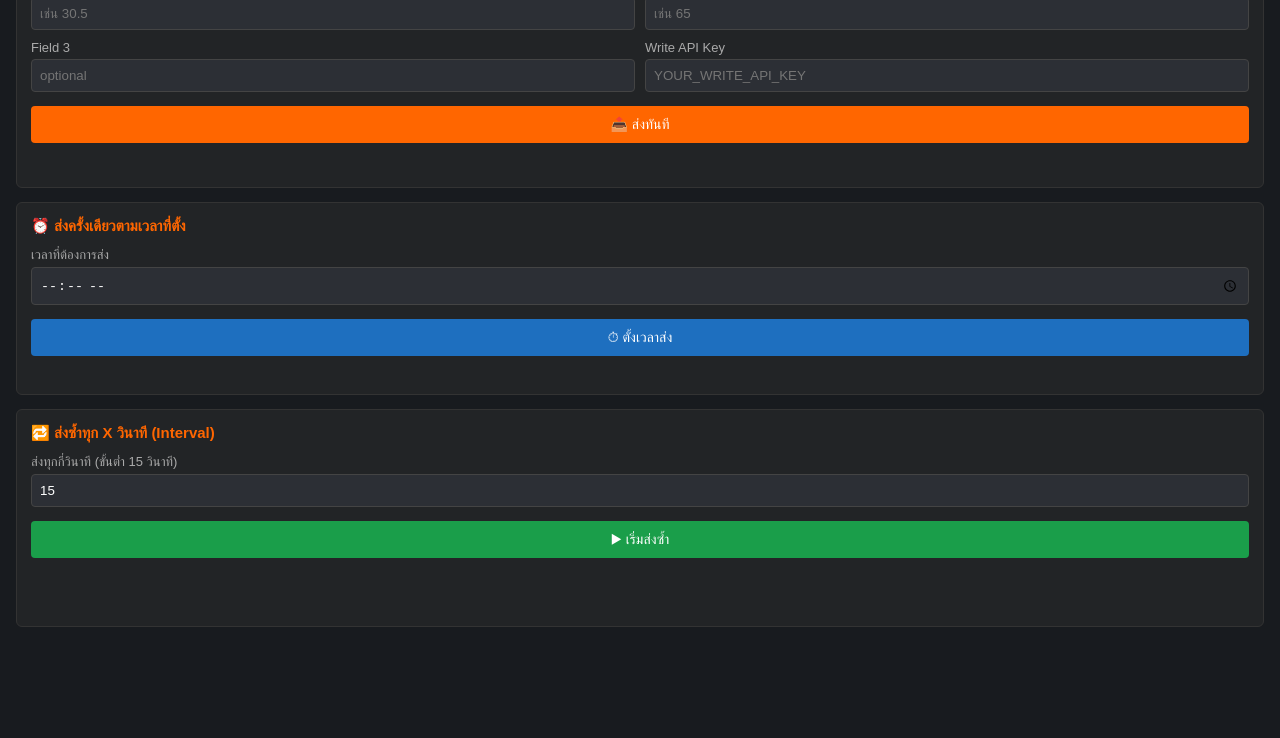
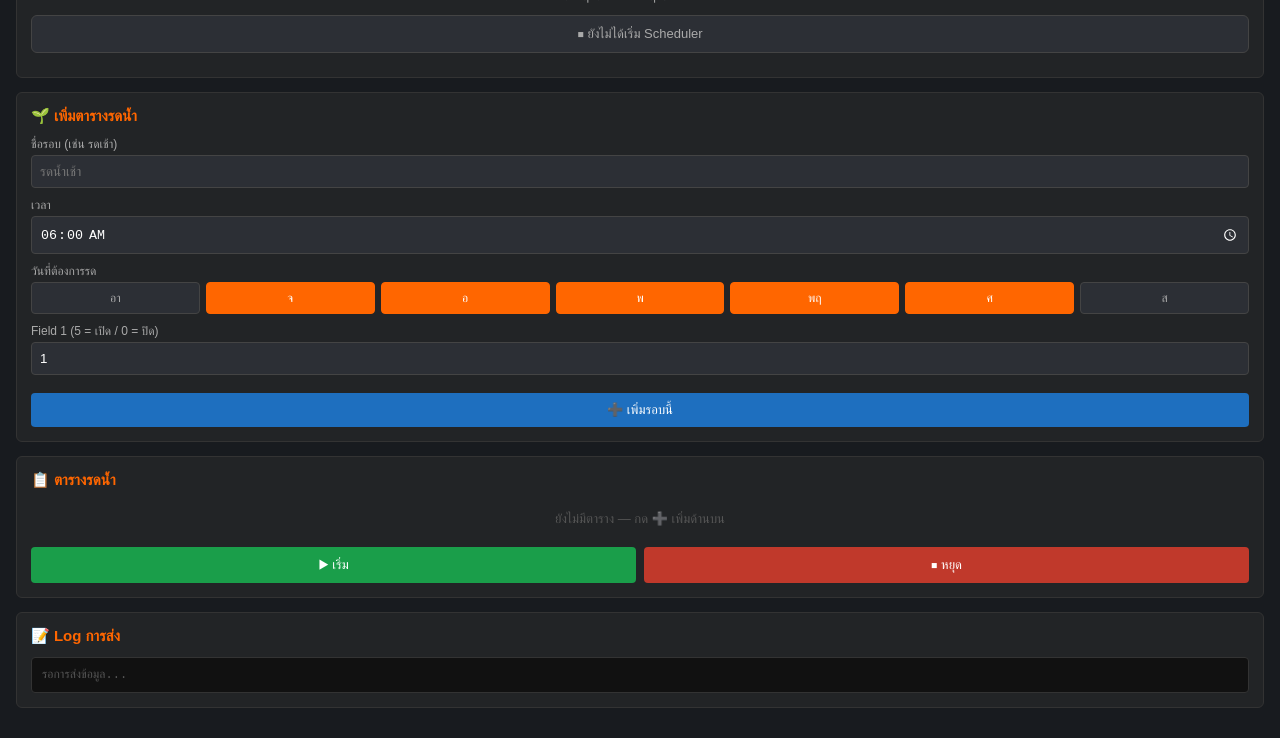
Before and after one commit to tanadol0401/time, a plain HTML site: page index.html in a window 1280 px wide. Shown: the part 83-821 px from the top of the page. Before the commit the page ends 800 px from the top, so only its background shows below. Drawn offline with Linux system fonts and the light colour scheme.

Commit message:
Update index.html

```diff
--- a/index.html
+++ b/index.html
@@ -2,6 +2,7 @@
 <html>
 <head>
   <meta charset="UTF-8">
+  <meta name="viewport" content="width=device-width, initial-scale=1.0">
   <style>
     * { box-sizing: border-box; margin: 0; padding: 0; }
     body {
@@ -11,13 +12,11 @@
       padding: 16px;
       font-size: 14px;
     }
-    h3 {
-      color: #ff6600;
-      margin-bottom: 12px;
-      font-size: 15px;
-    }
-    label { display: block; margin-bottom: 4px; color: #aaa; font-size: 13px; }
-    input[type="number"], input[type="time"] {
+    h3 { color: #ff6600; margin-bottom: 12px; font-size: 15px; }
+    label { display: block; margin-bottom: 4px; color: #aaa; font-size: 12px; }
+    input[type="number"],
+    input[type="text"],
+    input[type="time"] {
       width: 100%;
       padding: 8px;
       background: #2c2f35;
@@ -25,6 +24,7 @@
       color: white;
       border-radius: 4px;
       margin-bottom: 10px;
+      color-scheme: dark;
     }
     .section {
       background: #222426;
@@ -36,208 +36,305 @@
     .row { display: flex; gap: 10px; }
     .row > div { flex: 1; }
     button {
-      width: 100%;
-      padding: 10px;
+      padding: 9px 14px;
       border: none;
       border-radius: 4px;
       cursor: pointer;
-      font-size: 14px;
-      margin-top: 4px;
+      font-size: 13px;
     }
-    .btn-submit { background: #ff6600; color: white; }
-    .btn-start  { background: #1a9e4a; color: white; }
-    .btn-stop   { background: #c0392b; color: white; display:none; }
-    .btn-oneshot{ background: #1e6fbf; color: white; }
-    #status, #status2 {
-      margin-top: 10px;
+    .btn-blue   { background: #1e6fbf; color: white; width: 100%; margin-top: 8px; }
+    .btn-green  { background: #1a9e4a; color: white; }
+    .btn-red    { background: #c0392b; color: white; }
+    .btn-gray   { background: #444; color: white; }
+
+    /* วันในสัปดาห์ */
+    .day-selector { display: flex; gap: 6px; flex-wrap: wrap; margin-bottom: 10px; }
+    .day-btn {
+      flex: 1;
+      min-width: 36px;
+      padding: 8px 4px;
+      border-radius: 4px;
+      border: 1px solid #444;
+      background: #2c2f35;
+      color: #aaa;
+      cursor: pointer;
+      text-align: center;
+      font-size: 12px;
+      user-select: none;
+    }
+    .day-btn.selected {
+      background: #ff6600;
+      color: white;
+      border-color: #ff6600;
+    }
+
+    .schedule-item {
+      display: flex;
+      align-items: center;
+      justify-content: space-between;
+      background: #2c2f35;
+      border: 1px solid #444;
+      border-radius: 4px;
+      padding: 10px 12px;
+      margin-bottom: 8px;
+    }
+    .schedule-item .time-label {
+      font-size: 20px;
+      font-weight: bold;
+      color: #ff6600;
+      min-width: 60px;
+    }
+    .schedule-item .detail {
+      flex: 1;
+      padding: 0 10px;
+      font-size: 12px;
+      color: #aaa;
+    }
+    .schedule-item .detail .name { color: white; font-size: 13px; margin-bottom: 2px; }
+    .schedule-item .detail .days { color: #f5a623; }
+    .schedule-item .status-dot {
+      width: 10px; height: 10px;
+      border-radius: 50%;
+      background: #444;
+      margin-right: 8px;
+      flex-shrink: 0;
+    }
+    .schedule-item .status-dot.active { background: #1a9e4a; }
+    .schedule-item .status-dot.done   { background: #f5a623; }
+
+    #global-status {
+      text-align: center;
+      padding: 10px;
+      border-radius: 6px;
+      margin-bottom: 10px;
       font-size: 13px;
-      min-height: 20px;
+      background: #2c2f35;
+    }
+    #global-status.running { border: 1px solid #1a9e4a; color: #1a9e4a; }
+    #global-status.stopped { border: 1px solid #444;    color: #aaa; }
+    #clock { text-align: center; font-size: 32px; font-weight: bold; color: white; letter-spacing: 2px; }
+    #date-display { text-align: center; color: #aaa; font-size: 12px; margin: 4px 0 12px; }
+    #log {
+      background: #111;
+      border: 1px solid #333;
+      border-radius: 4px;
+      padding: 10px;
+      font-size: 12px;
+      max-height: 130px;
+      overflow-y: auto;
       color: #73bf69;
+      font-family: monospace;
     }
-    .badge {
-      display: inline-block;
-      padding: 2px 8px;
-      border-radius: 10px;
-      font-size: 12px;
-      margin-left: 6px;
-    }
-    .badge-live { background: #1a9e4a; color: white; }
-    .badge-wait { background: #1e6fbf; color: white; }
-    #countdown { color: #f5a623; font-size: 13px; margin-top: 6px; min-height: 18px; }
-    #countdown2 { color: #f5a623; font-size: 13px; margin-top: 6px; min-height: 18px; }
+    .log-entry { margin-bottom: 4px; }
+    .log-entry.error { color: #e74c3c; }
+    .empty-msg { color: #555; font-size: 13px; text-align: center; padding: 10px; }
+    .ctrl-row { display: flex; gap: 8px; margin-top: 10px; }
+    .ctrl-row button { flex: 1; padding: 10px; }
   </style>
 </head>
 <body>
 
-  <!-- ข้อมูล -->
+  <!-- นาฬิกา -->
   <div class="section">
-    <h3>📡 ข้อมูลที่จะส่ง</h3>
-    <div class="row">
-      <div>
-        <label>Field 1 (Temperature °C)</label>
-        <input type="number" id="field1" placeholder="เช่น 30.5">
-      </div>
-      <div>
-        <label>Field 2 (Humidity %)</label>
-        <input type="number" id="field2" placeholder="เช่น 65">
-      </div>
-    </div>
-    <div class="row">
-      <div>
-        <label>Field 3</label>
-        <input type="number" id="field3" placeholder="optional">
-      </div>
-      <div>
-        <label>Write API Key</label>
-        <input type="text" id="apikey" placeholder="YOUR_WRITE_API_KEY" style="width:100%;padding:8px;background:#2c2f35;border:1px solid #444;color:white;border-radius:4px;margin-bottom:10px;">
-      </div>
-    </div>
-    <button class="btn-submit" onclick="sendNow()">📤 ส่งทันที</button>
-    <div id="status"></div>
+    <div id="clock">00:00:00</div>
+    <div id="date-display">--</div>
+    <div id="global-status" class="stopped">⏹ ยังไม่ได้เริ่ม Scheduler</div>
   </div>
 
-  <!-- แบบที่ 1: ส่งครั้งเดียวตามเวลา -->
+  <!-- เพิ่มตารางรดน้ำ -->
   <div class="section">
-    <h3>⏰ ส่งครั้งเดียวตามเวลาที่ตั้ง</h3>
-    <label>เวลาที่ต้องการส่ง</label>
-    <input type="time" id="oneshot-time">
-    <button class="btn-oneshot" onclick="setOneShot()">⏱ ตั้งเวลาส่ง</button>
-    <div id="countdown"></div>
+    <h3>🌱 เพิ่มตารางรดน้ำ</h3>
+
+    <label>ชื่อรอบ (เช่น รดเช้า)</label>
+    <input type="text" id="new-label" placeholder="รดน้ำเช้า">
+
+    <label>เวลา</label>
+    <input type="time" id="new-time" value="06:00">
+
+    <label>วันที่ต้องการรด</label>
+    <div class="day-selector">
+      <div class="day-btn" data-day="0" onclick="toggleDay(this)">อา</div>
+      <div class="day-btn selected" data-day="1" onclick="toggleDay(this)">จ</div>
+      <div class="day-btn selected" data-day="2" onclick="toggleDay(this)">อ</div>
+      <div class="day-btn selected" data-day="3" onclick="toggleDay(this)">พ</div>
+      <div class="day-btn selected" data-day="4" onclick="toggleDay(this)">พฤ</div>
+      <div class="day-btn selected" data-day="5" onclick="toggleDay(this)">ศ</div>
+      <div class="day-btn" data-day="6" onclick="toggleDay(this)">ส</div>
+    </div>
+
+    <label>Field 1 (5 = เปิด / 0 = ปิด)</label>
+    <input type="number" id="new-field1" value="1">
+
+    <button class="btn-blue" onclick="addSchedule()">➕ เพิ่มรอบนี้</button>
   </div>
 
-  <!-- แบบที่ 2: ส่งซ้ำทุก X วินาที -->
+  <!-- รายการ -->
   <div class="section">
-    <h3>🔁 ส่งซ้ำทุก X วินาที (Interval)</h3>
-    <label>ส่งทุกกี่วินาที (ขั้นต่ำ 15 วินาที)</label>
-    <input type="number" id="interval-sec" value="15" min="15">
-    <button class="btn-start" id="btn-start" onclick="startInterval()">▶ เริ่มส่งซ้ำ</button>
-    <button class="btn-stop"  id="btn-stop"  onclick="stopInterval()">⏹ หยุด</button>
-    <div id="countdown2"></div>
-    <div id="status2"></div>
+    <h3>📋 ตารางรดน้ำ</h3>
+    <div id="schedule-list">
+      <div class="empty-msg">ยังไม่มีตาราง — กด ➕ เพิ่มด้านบน</div>
+    </div>
+    <div class="ctrl-row">
+      <button class="btn-green" onclick="startScheduler()">▶ เริ่ม</button>
+      <button class="btn-red"   onclick="stopScheduler()">⏹ หยุด</button>
+    </div>
+  </div>
+
+  <!-- Log -->
+  <div class="section">
+    <h3>📝 Log การส่ง</h3>
+    <div id="log"><span style="color:#555">รอการส่งข้อมูล...</span></div>
   </div>
 
 <script>
-  let oneshotTimer = null;
-  let oneshotCountdown = null;
-  let intervalTimer = null;
-  let intervalCountdown = null;
-  let nextSendIn = 0;
+  const API_KEY = "4DJYWFHXB18MR0BE"; // ← Fixed API Key
 
-  function getData() {
-    return {
-      key: document.getElementById("apikey").value.trim(),
-      f1: document.getElementById("field1").value,
-      f2: document.getElementById("field2").value,
-      f3: document.getElementById("field3").value,
-    };
+  const DAY_NAMES = ["อาทิตย์","จันทร์","อังคาร","พุธ","พฤหัส","ศุกร์","เสาร์"];
+  const DAY_SHORT = ["อา","จ","อ","พ","พฤ","ศ","ส"];
+
+  let schedules = [];
+  let schedulerRunning = false;
+  let tickInterval = null;
+  let lastCheckedMinute = "";
+
+  // นาฬิกา
+  setInterval(() => {
+    const now = new Date();
+    const h = String(now.getHours()).padStart(2,'0');
+    const m = String(now.getMinutes()).padStart(2,'0');
+    const s = String(now.getSeconds()).padStart(2,'0');
+    document.getElementById("clock").innerText = `${h}:${m}:${s}`;
+    document.getElementById("date-display").innerText =
+      now.toLocaleDateString('th-TH', { weekday:'long', year:'numeric', month:'long', day:'numeric' });
+  }, 1000);
+
+  function toggleDay(el) {
+    el.classList.toggle("selected");
   }
 
-  function sendToThingSpeak(statusId) {
-    const { key, f1, f2, f3 } = getData();
-    if (!key) {
-      document.getElementById(statusId).innerText = "❌ กรุณาใส่ API Key";
+  function getSelectedDays() {
+    return [...document.querySelectorAll(".day-btn.selected")].map(el => parseInt(el.dataset.day));
+  }
+
+  function addSchedule() {
+    const time   = document.getElementById("new-time").value;
+    const label  = document.getElementById("new-label").value.trim() || `รอบ ${time}`;
+    const field1 = document.getElementById("new-field1").value;
+    const days   = getSelectedDays();
+
+    if (!time)         { alert("กรุณาเลือกเวลา"); return; }
+    if (days.length === 0) { alert("กรุณาเลือกอย่างน้อย 1 วัน"); return; }
+
+    schedules.push({
+      id: Date.now(),
+      time, label, field1,
+      days,
+      sentToday: false,
+      lastSent: null
+    });
+    schedules.sort((a,b) => a.time.localeCompare(b.time));
+    renderList();
+  }
+
+  function removeSchedule(id) {
+    schedules = schedules.filter(s => s.id !== id);
+    renderList();
+  }
+
+  function daysLabel(days) {
+    if (days.length === 7) return "ทุกวัน";
+    if (JSON.stringify(days) === JSON.stringify([1,2,3,4,5])) return "จันทร์–ศุกร์";
+    if (JSON.stringify(days) === JSON.stringify([0,6])) return "เสาร์–อาทิตย์";
+    return days.map(d => DAY_SHORT[d]).join(", ");
+  }
+
+  function renderList() {
+    const el = document.getElementById("schedule-list");
+    if (schedules.length === 0) {
+      el.innerHTML = '<div class="empty-msg">ยังไม่มีตาราง — กด ➕ เพิ่มด้านบน</div>';
       return;
     }
-    let url = `https://api.thingspeak.com/update?api_key=${key}`;
-    if (f1) url += `&field1=${f1}`;
-    if (f2) url += `&field2=${f2}`;
-    if (f3) url += `&field3=${f3}`;
+    el.innerHTML = schedules.map(s => `
+      <div class="schedule-item">
+        <div class="status-dot ${s.sentToday ? 'done' : (schedulerRunning ? 'active' : '')}" id="dot-${s.id}"></div>
+        <div class="time-label">${s.time}</div>
+        <div class="detail">
+          <div class="name">${s.label}</div>
+          <div class="days">📅 ${daysLabel(s.days)}</div>
+          <div>${s.lastSent ? '✅ ส่งล่าสุด: ' + s.lastSent : '⏳ รอส่ง'}</div>
+        </div>
+        <button class="btn-gray" onclick="removeSchedule(${s.id})" style="font-size:12px;padding:6px 10px">ลบ</button>
+      </div>
+    `).join('');
+  }
 
+  function startScheduler() {
+    if (schedules.length === 0) { alert("กรุณาเพิ่มตารางก่อน"); return; }
+
+    schedulerRunning = true;
+    document.getElementById("global-status").className = "running";
+    document.getElementById("global-status").innerText = "🟢 Scheduler กำลังทำงาน...";
+
+    tickInterval = setInterval(() => {
+      const now = new Date();
+      const currentDay = now.getDay();
+      const currentMinute = `${String(now.getHours()).padStart(2,'0')}:${String(now.getMinutes()).padStart(2,'0')}`;
+
+      // reset เที่ยงคืน
+      if (currentMinute === "00:00" && lastCheckedMinute !== "00:00") {
+        schedules.forEach(s => s.sentToday = false);
+        addLog("🔄 รีเซ็ตประจำวัน (เที่ยงคืน)");
+        renderList();
+      }
+
+      if (currentMinute !== lastCheckedMinute) {
+        lastCheckedMinute = currentMinute;
+        schedules.forEach(s => {
+          if (s.time === currentMinute && !s.sentToday && s.days.includes(currentDay)) {
+            s.sentToday = true;
+            s.lastSent = now.toLocaleTimeString('th-TH');
+            sendToThingSpeak(s.label, s.field1);
+            renderList();
+          }
+        });
+      }
+    }, 1000);
+
+    renderList();
+    addLog("▶ เริ่ม Scheduler แล้ว");
+  }
+
+  function stopScheduler() {
+    schedulerRunning = false;
+    clearInterval(tickInterval);
+    document.getElementById("global-status").className = "stopped";
+    document.getElementById("global-status").innerText = "⏹ หยุด Scheduler แล้ว";
+    renderList();
+    addLog("⏹ หยุด Scheduler แล้ว");
+  }
+
+  function sendToThingSpeak(label, field1) {
+    let url = `https://api.thingspeak.com/update?api_key=${API_KEY}&field1=${field1}`;
     fetch(url)
       .then(r => r.text())
       .then(res => {
-        const time = new Date().toLocaleTimeString();
+        const time = new Date().toLocaleTimeString('th-TH');
         if (res === "0") {
-          document.getElementById(statusId).innerText = `❌ [${time}] ส่งไม่สำเร็จ (รอ 15 วิ)`;
+          addLog(`❌ [${time}] ${label} — ส่งไม่สำเร็จ`, true);
         } else {
-          document.getElementById(statusId).innerText = `✅ [${time}] ส่งสำเร็จ! Entry: ${res}`;
+          addLog(`✅ [${time}] ${label} — ส่งสำเร็จ! Entry: ${res}`);
         }
       })
-      .catch(e => {
-        document.getElementById(statusId).innerText = `❌ Error: ${e}`;
-      });
+      .catch(e => addLog(`❌ Error: ${e}`, true));
   }
 
-  // ส่งทันที
-  function sendNow() {
-    sendToThingSpeak("status");
-  }
-
-  // แบบที่ 1: One-shot
-  function setOneShot() {
-    clearTimeout(oneshotTimer);
-    clearInterval(oneshotCountdown);
-
-    const timeVal = document.getElementById("oneshot-time").value;
-    if (!timeVal) {
-      document.getElementById("countdown").innerText = "❌ กรุณาเลือกเวลา";
-      return;
-    }
-
-    const now = new Date();
-    const [h, m] = timeVal.split(":").map(Number);
-    const target = new Date();
-    target.setHours(h, m, 0, 0);
-    if (target <= now) target.setDate(target.getDate() + 1); // ถ้าเลยเวลาแล้วตั้งเป็นพรุ่งนี้
-
-    const diff = target - now;
-
-    oneshotCountdown = setInterval(() => {
-      const remaining = target - new Date();
-      if (remaining <= 0) {
-        clearInterval(oneshotCountdown);
-        return;
-      }
-      const hh = Math.floor(remaining / 3600000);
-      const mm = Math.floor((remaining % 3600000) / 60000);
-      const ss = Math.floor((remaining % 60000) / 1000);
-      document.getElementById("countdown").innerText =
-        `⏳ จะส่งใน ${hh}ชม. ${mm}นาที ${ss}วินาที`;
-    }, 1000);
-
-    oneshotTimer = setTimeout(() => {
-      clearInterval(oneshotCountdown);
-      sendToThingSpeak("status");
-      document.getElementById("countdown").innerText = `✅ ส่งแล้วตอน ${timeVal}`;
-    }, diff);
-
-    document.getElementById("countdown").innerText = `⏳ ตั้งเวลาส่งเวลา ${timeVal} แล้ว`;
-  }
-
-  // แบบที่ 2: Interval
-  function startInterval() {
-    const sec = parseInt(document.getElementById("interval-sec").value);
-    if (sec < 15) {
-      document.getElementById("status2").innerText = "❌ ขั้นต่ำ 15 วินาที";
-      return;
-    }
-
-    document.getElementById("btn-start").style.display = "none";
-    document.getElementById("btn-stop").style.display = "block";
-
-    nextSendIn = sec;
-
-    intervalCountdown = setInterval(() => {
-      nextSendIn--;
-      document.getElementById("countdown2").innerText = `🔁 จะส่งอีกใน ${nextSendIn} วินาที...`;
-      if (nextSendIn <= 0) nextSendIn = sec;
-    }, 1000);
-
-    // ส่งทันทีครั้งแรก
-    sendToThingSpeak("status2");
-
-    intervalTimer = setInterval(() => {
-      sendToThingSpeak("status2");
-    }, sec * 1000);
-  }
-
-  function stopInterval() {
-    clearInterval(intervalTimer);
-    clearInterval(intervalCountdown);
-    intervalTimer = null;
-    document.getElementById("btn-start").style.display = "block";
-    document.getElementById("btn-stop").style.display = "none";
-    document.getElementById("countdown2").innerText = "⏹ หยุดการส่งแล้ว";
+  function addLog(msg, isError = false) {
+    const log = document.getElementById("log");
+    const div = document.createElement("div");
+    div.className = "log-entry" + (isError ? " error" : "");
+    div.innerText = msg;
+    log.prepend(div);
+    while (log.children.length > 50) log.removeChild(log.lastChild);
   }
 </script>
 </body>
```
